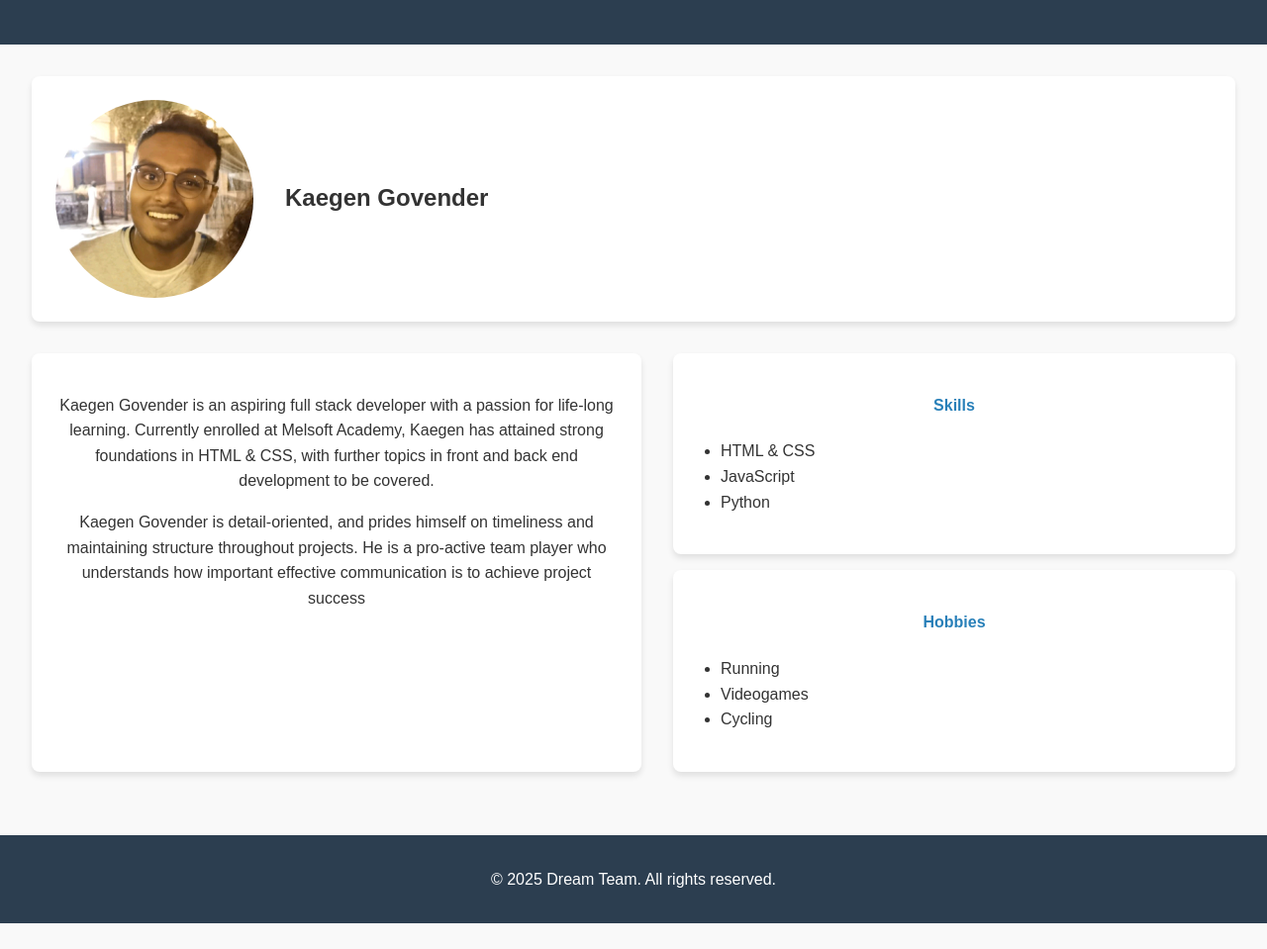
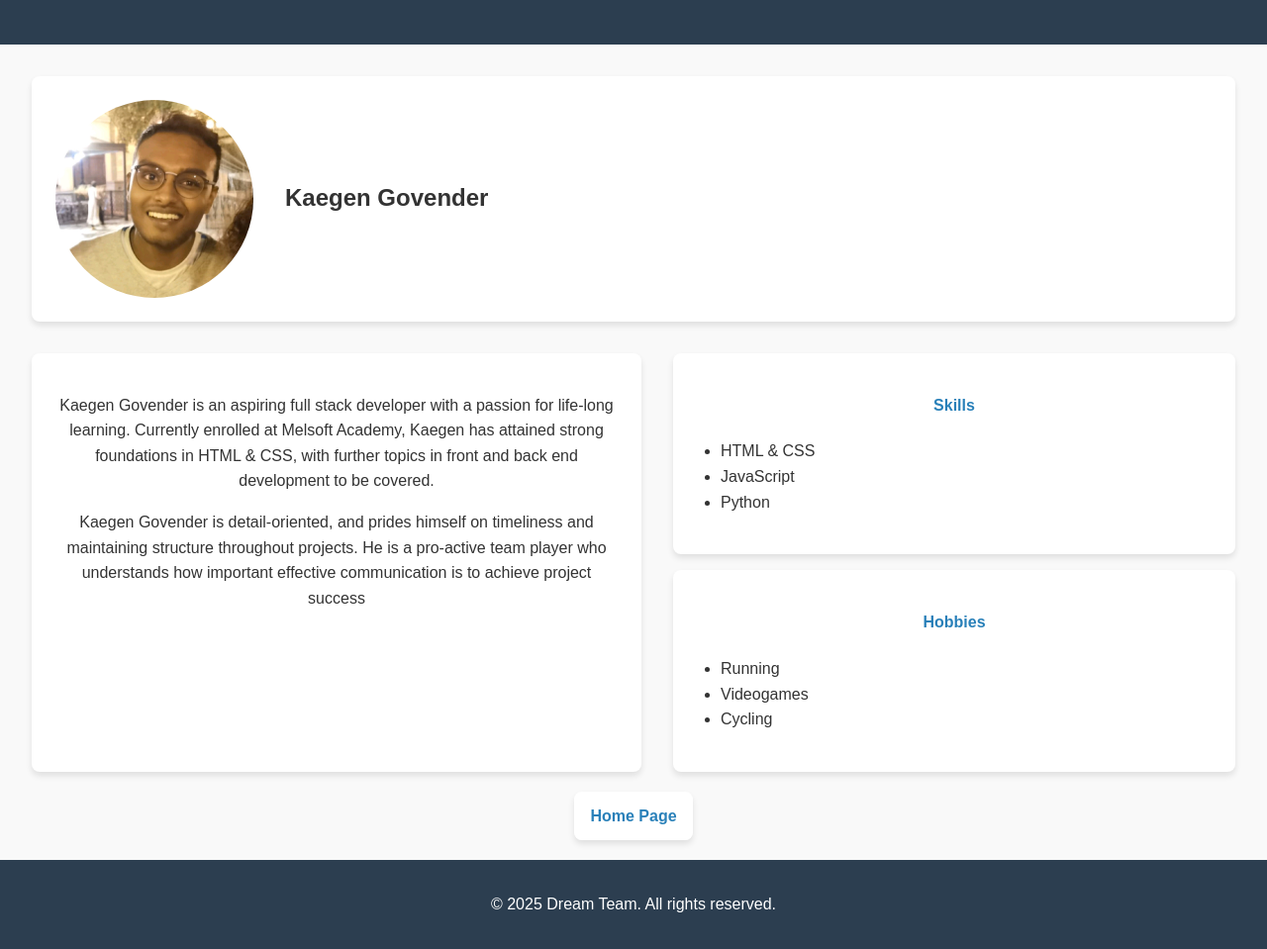
Before and after one commit to KaegenGov1998/Group_Project----Company-Site, a plain HTML site: page member-1.html in a window 1280 px wide. Shown: the part 133-1092 px from the top of the page at 99% size. Before the commit the page ends 1066 px from the top, so only its background shows below. Drawn offline with Linux system fonts and the light colour scheme.

Commit message:
added back buttons to member pages and hover animation on index panels

```diff
--- a/member-1.html
+++ b/member-1.html
@@ -55,6 +55,9 @@
       </div>
     </div>
   </div>
+  <section class="back-button">
+    <a href="index.html">Home Page</a>
+  </section>
   <Footer>
     <p>&copy; 2025 Dream Team. All rights reserved.</p>
   </Footer>
--- a/style.css
+++ b/style.css
@@ -77,6 +77,15 @@ header .slogan {
   text-align: left;
 }
 
+a {
+  text-decoration: none;
+  color: inherit;
+}
+
+.member-panel:hover{
+  box-shadow: 0 8px 16px rgba(0, 0, 0, 0.1);
+}
+
 /* Footer */
 footer {
   background: #2c3e50;
@@ -85,12 +94,6 @@ footer {
   padding: 1rem;
   margin-top: 2rem;
 }
-
-a{
-  text-decoration: none;
-  color: inherit;
-}
-
 
 /*----------------Member Page-----------------*/
 
@@ -158,6 +161,7 @@ a{
   flex: 1;
   text-align: center;
 }
+
 .content-list {
   list-style: disc;
   padding-left: 1.5rem;
@@ -170,6 +174,23 @@ a{
   text-align: center;
 }
 
+.back-button {
+  text-align: center;
+}
+
+.back-button a {
+  background-color: white;
+  color: #2980b9;
+  font-weight: bold;
+  padding: 1rem;
+  border-radius: 8px;
+  box-shadow: 0 4px 6px rgba(0, 0, 0, 0.1);
+}
+
+.back-button a:hover {
+  box-shadow: 0 8px 12px rgba(0, 0, 0, 0.1);
+}
+
 @media screen and (orientation: portrait) {
   .content {
     flex-direction: column;
```
Also changed, not shown: index.html (+3 -3 lines), member-2.html (+5 -1 lines), member-3.html (+5 -1 lines).
